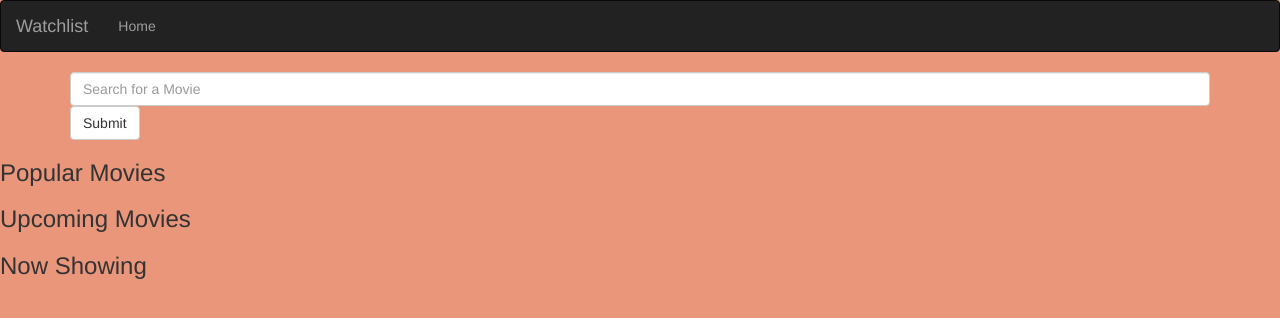
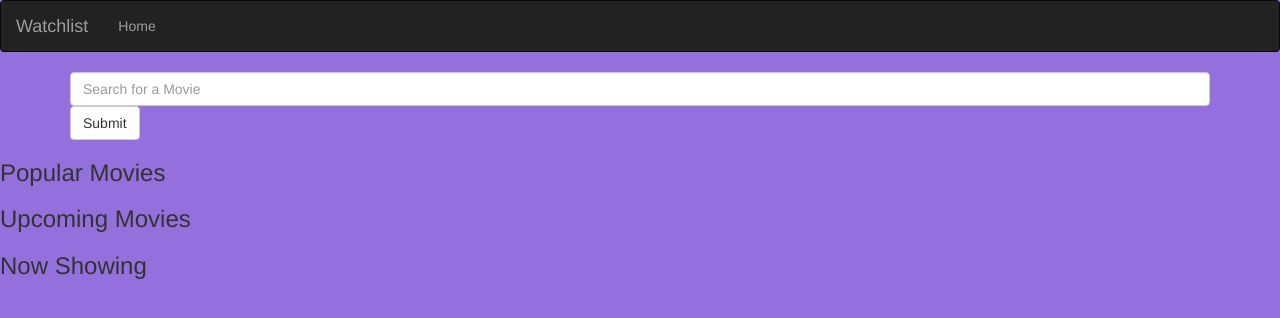
Before and after one commit to Ebay-droid/Watchlist, a Flask app: template app/templates/index.html in a window 1280 px wide. Shown: the top 318 px of the page. Run offline with Flask 2, Linux system fonts and the light colour scheme; the template is opened without the code that fills it, so the values that code supplies are empty; some libraries are stand-ins or nearby versions.

Commit message:
body background change

```diff
--- a/app/static/css/index.css
+++ b/app/static/css/index.css
@@ -1,3 +1,3 @@
 body{
-  background-color: darksalmon;
+  background-color: mediumpurple;
 }
```
